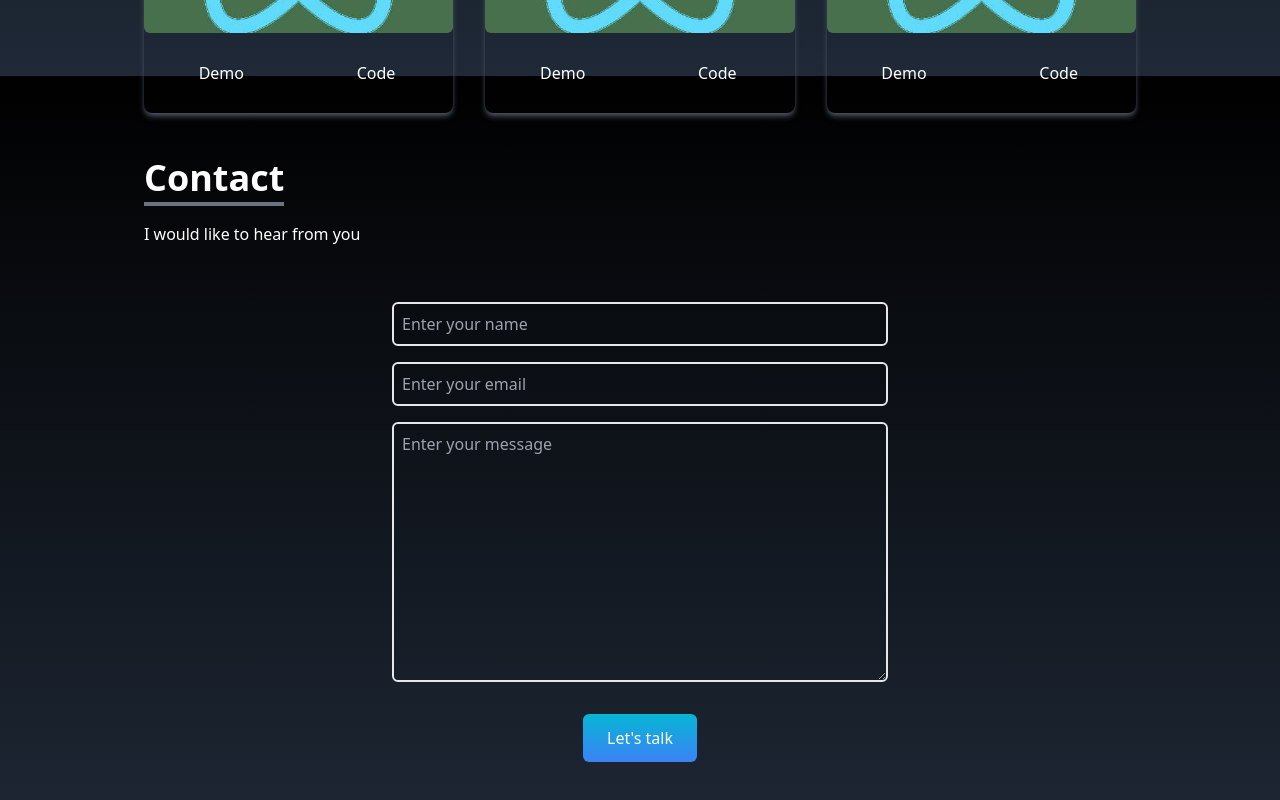
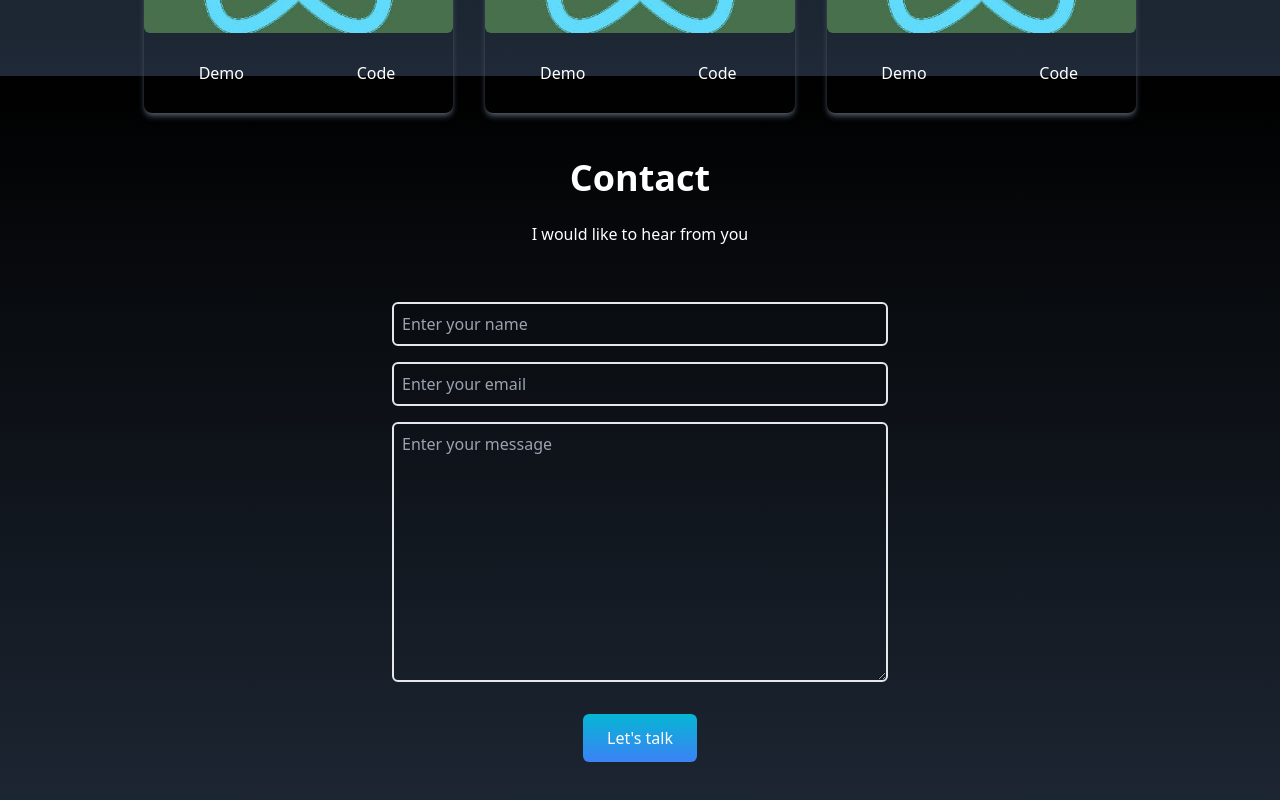
Before and after one commit to naodmekonnen/naod.mekonnen.github.io, a React (Create React App) app in the folder app/: page / in a window 1280 px wide. Shown: the part 2324-3124 px from the top of the page. Built offline with nearby package versions, Linux system fonts and the light colour scheme.

Commit message:
_redirect

```diff
--- a/app/src/components/AboutMe.js
+++ b/app/src/components/AboutMe.js
@@ -2,7 +2,8 @@ import React from 'react'
 
 const AboutMe = () => {
   return (
-    <div name='about' className='w-full h-screen bg-gradient-to-b from-gray-800 to-black text-white'>
+    <div name='about'
+    className='w-full h-screen bg-gradient-to-b from-gray-800 to-black text-white'>
       <div className='max-w-screen-lg p-4 mx-auto flex flex-col justify-center w-full h-full'>
         <div className='pb-8'>
             <p className='text-4xl font-bold inline border-b-4 border-gray-500'>About</p>
--- a/app/src/components/Contact.js
+++ b/app/src/components/Contact.js
@@ -8,10 +8,10 @@ const Contact = () => {
     >
       <div className="flex flex-col p-4 justify-center max-w-screen-lg mx-auto h-full">
         <div className="pb-8">
-          <p className="text-4xl font-bold inline border-b-4 border-gray-500">
+          <p className="text-4xl flex justify-center font-bold">
             Contact
           </p>
-          <p className="py-6">I would like to hear from you</p>
+          <p className="py-6 flex justify-center">I would like to hear from you</p>
         </div>
 
         <div className=" flex justify-center items-center">
--- a/app/src/components/Socials.js
+++ b/app/src/components/Socials.js
@@ -14,7 +14,7 @@ const Socials = () => {
                 LinkedIn <FaLinkedin size={30} />
                 </>
             ),
-            href: 'https"//linkedin.com',
+            href: 'https://linkedin.com',
             style: 'rounded-tr-md',
         },
 
@@ -25,7 +25,7 @@ const Socials = () => {
                 Github <FaGithub size={30} />
                 </>
             ),
-            href: 'https"//github.com',
+            href: 'https://github.com/',
         },
 
         {
```
Also changed, not shown: 1 other file (tests, documents, lock files or other folders).
